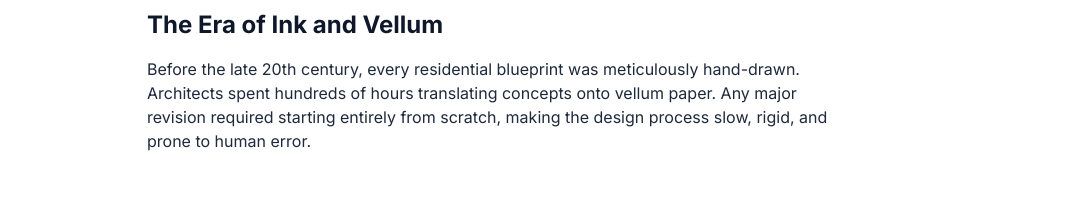
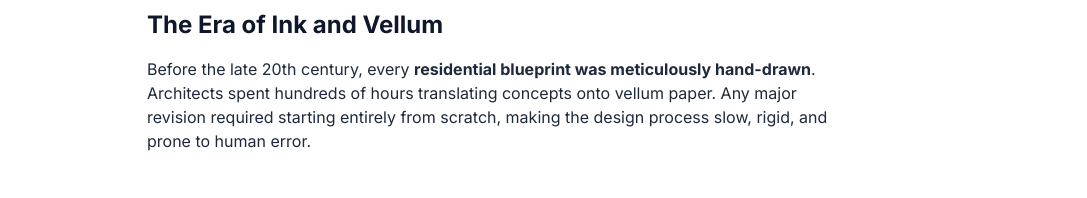
Before and after one commit to constructiondocumentation13-cyber/BIM-Solution, a plain HTML site: page evolution-of-residential-design.html in a window 1280 px wide. Shown: the part 1151-1349 px from the top of the page, 193-1280 px from the left. Drawn offline with nearby package versions, Linux system fonts and the light colour scheme.

Commit message:
Update evolution-of-residential-design.html

```diff
--- a/evolution-of-residential-design.html
+++ b/evolution-of-residential-design.html
@@ -294,7 +294,7 @@
                 <p class="lead text-xl text-slate-600 mb-8">Residential design has undergone a radical transformation over the past few decades. What once relied on drafting tables, T-squares, and graphite has evolved into a highly sophisticated digital ecosystem powered by Computer-Aided Design (CAD) and Building Information Modeling (BIM).</p>
 
                 <h2 class="text-2xl font-bold text-slate-900 mt-12 mb-4">The Era of Ink and Vellum</h2>
-                <p>Before the late 20th century, every residential blueprint was meticulously hand-drawn. Architects spent hundreds of hours translating concepts onto vellum paper. Any major revision required starting entirely from scratch, making the design process slow, rigid, and prone to human error.</p>
+                <p>Before the late 20th century, every <a href="https://www.caddraftingindia.com/blog/cad-drafting-in-designing-residential-buildings/"title="Traditional Residential Blueprints" class="https://www.caddraftingindia.com/blog/cad-drafting-in-designing-residential-buildings/"> <strong> residential blueprint was meticulously hand-drawn</strong></a>. Architects spent hundreds of hours translating concepts onto vellum paper. Any major revision required starting entirely from scratch, making the design process slow, rigid, and prone to human error.</p>
 
                 <h2 class="text-2xl font-bold text-slate-900 mt-12 mb-4">The CAD Revolution</h2>
                 <p>The introduction of AutoCAD in the 1980s fundamentally shifted the paradigm. CAD allowed architects to create precise vector-based drawings on a computer screen. Revisions could be made instantly, layers could be toggled on and off for plumbing or electrical overlays, and drawings could be replicated infinitely without degradation in quality.</p>
```
